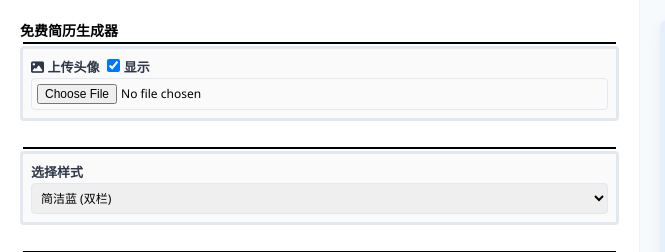
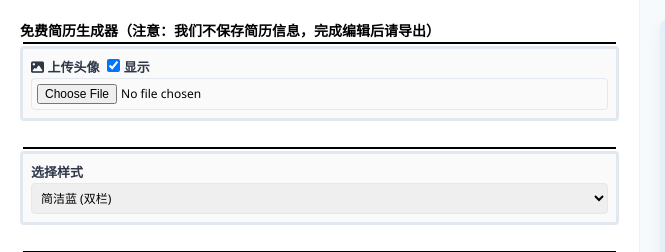
Before and after one commit to nonoyeyouran/freeResume, a plain HTML site: page index.html in a window 1280 px wide. Shown: the top 252 px of the page, 0-665 px from the left. Drawn offline with Linux system fonts and the light colour scheme.

Commit message:
Update index.html

```diff
--- a/index.html
+++ b/index.html
@@ -4,7 +4,7 @@
     <meta charset="UTF-8">
     <meta name="viewport" content="width=device-width, initial-scale=1.0">
     <meta name="description" content="免费简历生成，在线编辑，在线预览，多种风格选择，字体可调整，支持导出为pdf">
-    <title>免费简历编辑器（注意：我们不保存简历信息，完成编辑后请导出）</title>
+    <title>免费简历</title>
     <script src="https://cdnjs.cloudflare.com/ajax/libs/html2pdf.js/0.10.1/html2pdf.bundle.min.js"></script>
 	<link rel="stylesheet" href="https://cdnjs.cloudflare.com/ajax/libs/font-awesome/6.5.1/css/all.min.css">
     <style>
@@ -616,7 +616,7 @@
 </head>
 <body>
     <div class="editor">
-        <h2>免费简历生成器</h2>
+        <h2>免费简历生成器（注意：我们不保存简历信息，完成编辑后请导出）</h2>
 		<div class="form-group">
 			<label><i class="fas fa-image"></i> 上传头像<input type="checkbox" id="showImage" class="checkbox" checked onchange="updatePreview()"> 显示</label>
 			<input type="file" id="avatar-upload" accept="image/*">
```
